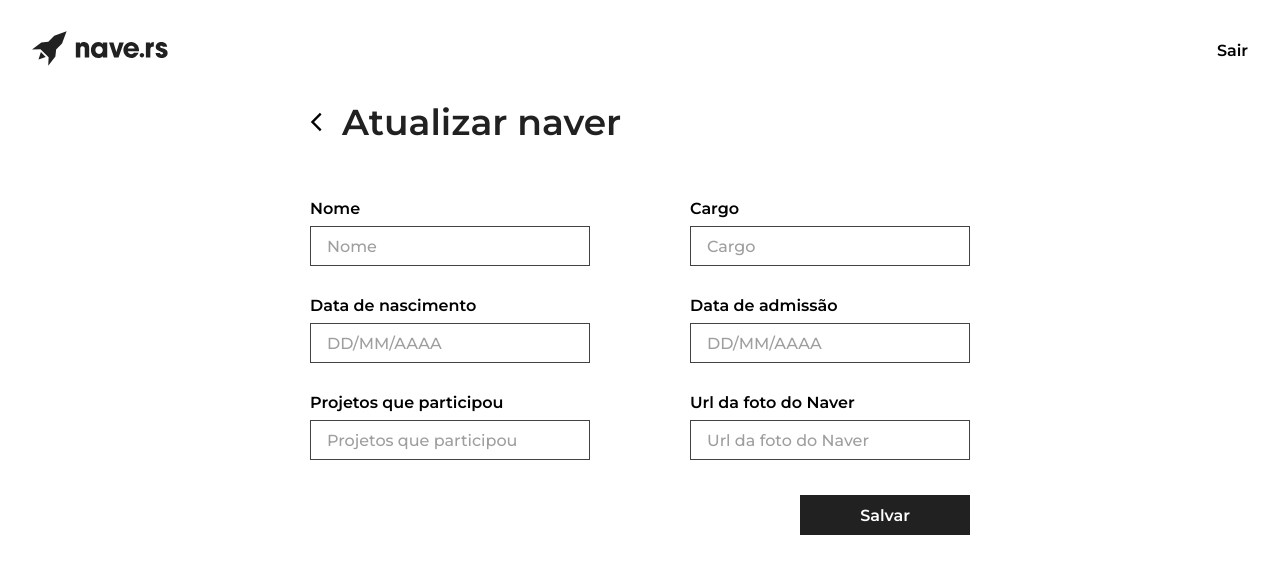
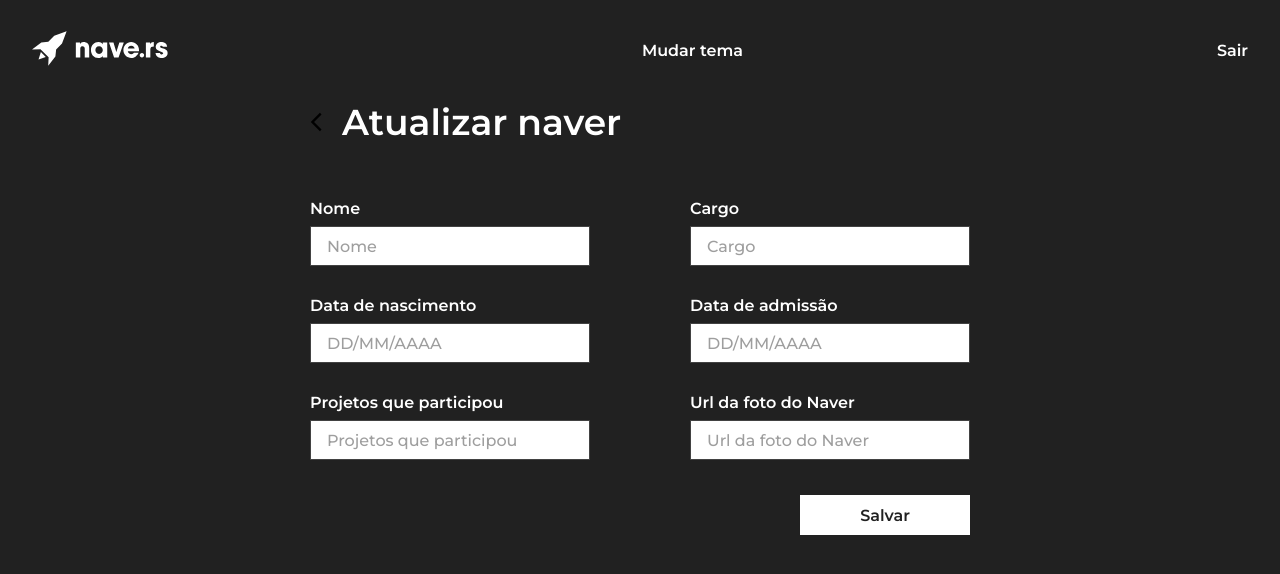
Before and after one commit to guipolive/naveteam-navedex-test, a React (Create React App) app: page /att-naver/1 in a window 1280 px wide. Shown: the top 574 px of the page. Built offline with nearby package versions, Linux system fonts and the light colour scheme; no server answers.

Commit message:
add theme option

```diff
--- a/src/assets/styles/global.css
+++ b/src/assets/styles/global.css
@@ -1,8 +1,9 @@
 :root {
     font-size: 60%;
 
-    /* --color-background: #F0F0F7; */
-    --color-background: white;
+    --color-background: #F0F0F7;
+    --color-main-text: #212121;
+    --filter-option: 0;
 }
 
 /* para todos os elementos */
--- a/src/components/HandleNaver/styles.css
+++ b/src/components/HandleNaver/styles.css
@@ -13,8 +13,6 @@
 .option-naver-container div.option-header a {
     width: 34rem;
 
-
-
     text-decoration: none;
     display: flex;
     align-items: center;
@@ -29,7 +27,7 @@
 .option-naver-container div.option-header p {
     font: 600 Montserrat;
     font-size: 3.6rem;
-    color: #212121;
+    color: var(--color-main-text);
 
     margin-left: 2rem;
 }
@@ -66,6 +64,7 @@
 
 .option-naver-container div.form .option-line .input-block label {
     display: block;
+    color: var(--color-main-text);
 }
 
 
@@ -93,12 +92,14 @@
 
     margin-top: 3.5rem;
     border: 0;
-    background: #212121;
+
+    background: var(--color-main-text);
 }
 
 .option-naver-container div.form button a {
     font: 600 Montserrat;
-    color: #FFFFFF;
+
+    color: var(--color-background);
 
     text-decoration: none; /* Removendo o sublinhado */
 }
--- a/src/components/Header/index.tsx
+++ b/src/components/Header/index.tsx
@@ -1,4 +1,4 @@
-import React from 'react';
+import React, { useEffect, useState } from 'react';
 import Cookies from 'universal-cookie';
 
 // Importando o Link para fazermos a navegação
@@ -17,16 +17,38 @@ function Header() {
     function handleExit() {
         cookies.set('token', '');
     }
+
+    const [theme, setTheme] = useState(0);
+
+    useEffect(() => {
+        console.log('Tema alterado');
+
+        if(theme % 2 > 0){
+            document.documentElement.style.setProperty("--color-background", '#FFFF');
+            document.documentElement.style.setProperty("--color-main-text", "#212121");
+            document.documentElement.style.setProperty("--filter-option", "0");
+        }
+        else {
+            document.documentElement.style.setProperty("--color-background", '#212121');
+            document.documentElement.style.setProperty("--color-main-text", "#FFFF");
+            document.documentElement.style.setProperty("--filter-option", "10");
+        }
+
+
+    }, [theme]);
+
     return(
         <header className="page-header">
             <Link to="/home">
                 <img src={naveLogo} alt="Nave"/>
             </Link>
 
+            <p onClick={() => setTheme(theme + 1)} >Mudar tema</p>
 
             <Link onClick={() => handleExit()} to="/">
                 Sair
             </Link>
+
         </header>
     )
 }
--- a/src/components/Header/styles.css
+++ b/src/components/Header/styles.css
@@ -14,11 +14,17 @@ header.page-header img {
     height: 3.5rem;
     width: 13.6rem;
 
+    filter: brightness(var(--filter-option));
+    cursor: pointer;
+}
+
+header.page-header p {
+    color: var(--color-main-text);
     cursor: pointer;
 }
 
 header.page-header a {
     text-decoration: none; /* Removendo características de link */
-    color: #000000;
+    color: var(--color-main-text);
     font: 600 Montserrat 1.4rem;
 }
--- a/src/components/Modal/styles.css
+++ b/src/components/Modal/styles.css
@@ -37,6 +37,7 @@
 
 #modal .modal-header p {
     font: 600 Montserrat;
+    color: #212121;
     font-size: 2.4rem;
 }
 
@@ -58,7 +59,7 @@
 #modal .modal-content p {
     margin-top: 3.4rem;
     font-weight: 500;
-    color: #212121;
+    color: var(--color-main-text);
 }
 
 @media(max-width: 1045px) {
--- a/src/pages/Home/styles.css
+++ b/src/pages/Home/styles.css
@@ -28,14 +28,14 @@
     font-style: normal;
     font-weight: 600;
     font-size: 4rem;
-    color: #212121;
+    color: var(--color-main-text);
 
 }
 
 #home-page .mini-header button {
     font: Montserrat;
     font-weight: 600;
-    color: #FFFFFF;
+    color: var(--color-background);
 
     width: 17.6rem;
     height: 4rem;
@@ -46,7 +46,7 @@
 
     cursor: pointer;
 
-    background: #212121;
+    background: var(--color-main-text);
 
     transition: 0.2s;
 }
@@ -98,7 +98,7 @@
     font-size: 1.6rem;
     line-height: 1.8rem;
 
-    color: #212121;
+    color: var(--color-main-text);
 
     margin-top: 1.6rem;
 }
@@ -108,7 +108,7 @@
     font-weight: 500;
     font-size: 16px;
     line-height: 2.4rem;
-    color: #212121;
+    color: var(--color-main-text);
 
     margin-top: 0.4rem;
 
@@ -118,6 +118,8 @@
     width: 5.4rem;
 
     margin-top: 0.7rem;
+
+    filter: brightness(var(--filter-option));
 
     /* Jogando um item para cada lado */
     display: flex;
--- a/src/pages/Login/styles.css
+++ b/src/pages/Login/styles.css
@@ -15,7 +15,7 @@
     width: 60rem;
     height: 50rem;
 
-    border: 1px solid #212121;
+    border: 1px solid var(--color-main-text);
     box-sizing: border-box;
 }
 
@@ -68,7 +68,7 @@
 
     border: 0;
 
-    background: #212121;
+    background: var(--color-main-text);
 
     font: 600 Montserrat;
     color: #FFFFFF;
```
